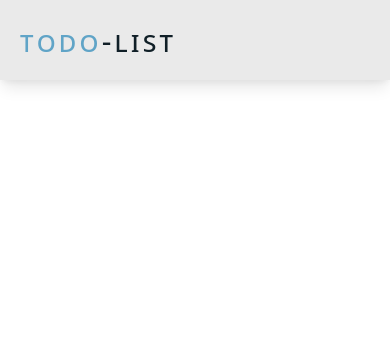
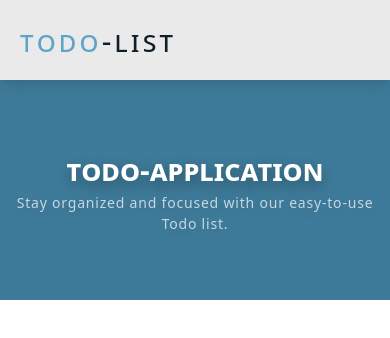
Before and after one commit to Dskottke/todo-application, a React (Vite) app in the folder frontend/: page / in a window 390 px wide. Shown: the top 338 px of the page. Built offline with nearby package versions, Linux system fonts and the light colour scheme.

Commit message:
Add Hero

```diff
--- a/frontend/src/App.jsx
+++ b/frontend/src/App.jsx
@@ -1,5 +1,6 @@
 
 import Navbar from "./Navbar.jsx";
+import Hero from "./Hero.jsx";
 
 function App() {
 
@@ -7,7 +8,7 @@ function App() {
     return (
         <div className="App">
             <Navbar/>
-
+            <Hero/>
         </div>
     )
 }
--- /dev/null
+++ b/frontend/src/Hero.jsx
@@ -0,0 +1,14 @@
+import React from 'react';
+
+function Hero(props) {
+    return (
+        <section className={"hero-container"}>
+            <div>
+                <h1>ToDo-Application</h1>
+                <p>Stay organized and focused with our easy-to-use Todo list.</p>
+            </div>
+        </section>
+    );
+}
+
+export default Hero;
--- a/frontend/src/index.css
+++ b/frontend/src/index.css
@@ -81,6 +81,7 @@ h4 {
 
 /* ----Navbar---- */
 .nav-container {
+    position: absolute;
     display: flex;
     background-color: var(--grey);
     width: 100%;
@@ -104,3 +105,42 @@ h4 {
 .nav-header span {
     color: var(--primary-100)
 }
+
+/* ----Hero---- */
+.hero-container {
+    color: white;
+    display: flex;
+    flex-direction: column;
+    justify-content: space-evenly;
+    background: var(--grey-200);
+    height: 400px;
+    text-align: center;
+    letter-spacing: var(--letterSpacing);
+    text-shadow: rgba(0, 0, 0, 0.35) 0px 5px 15px;;
+}
+
+.hero-container h1 {
+    font-size: 50px;
+    margin-top: 5rem;
+    font-variant-caps: all-petite-caps;
+}
+
+.hero-container p {
+    letter-spacing: var(--letterSpacing);
+    opacity: 70%;
+}
+
+@media screen and (max-width: 480px) {
+    .hero-container h1 {
+        font-size: 30px;
+        letter-spacing: 0;
+    }
+
+    .hero-container p {
+        letter-spacing: 0.05rem;
+    }
+
+    .hero-container {
+        height: 300px;
+    }
+}
```
